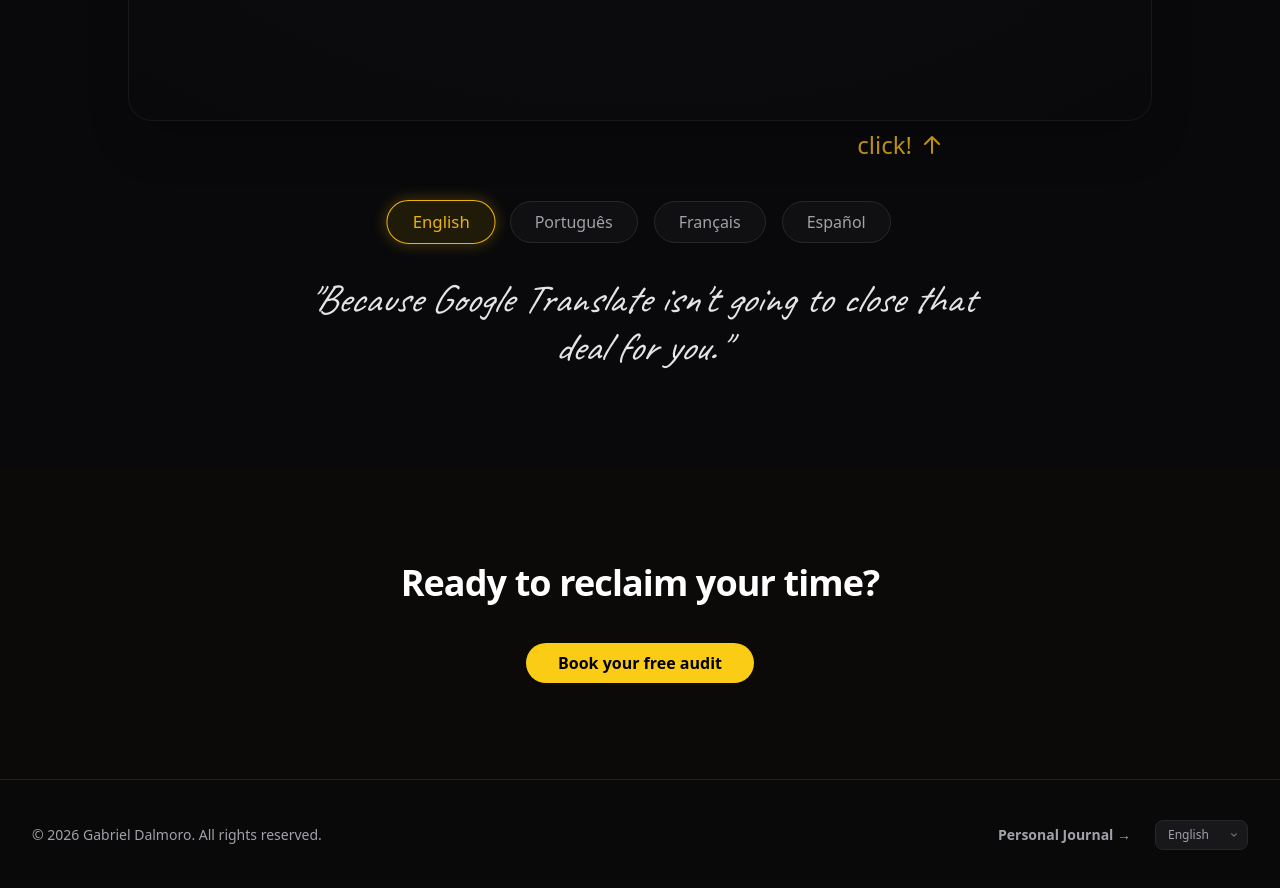
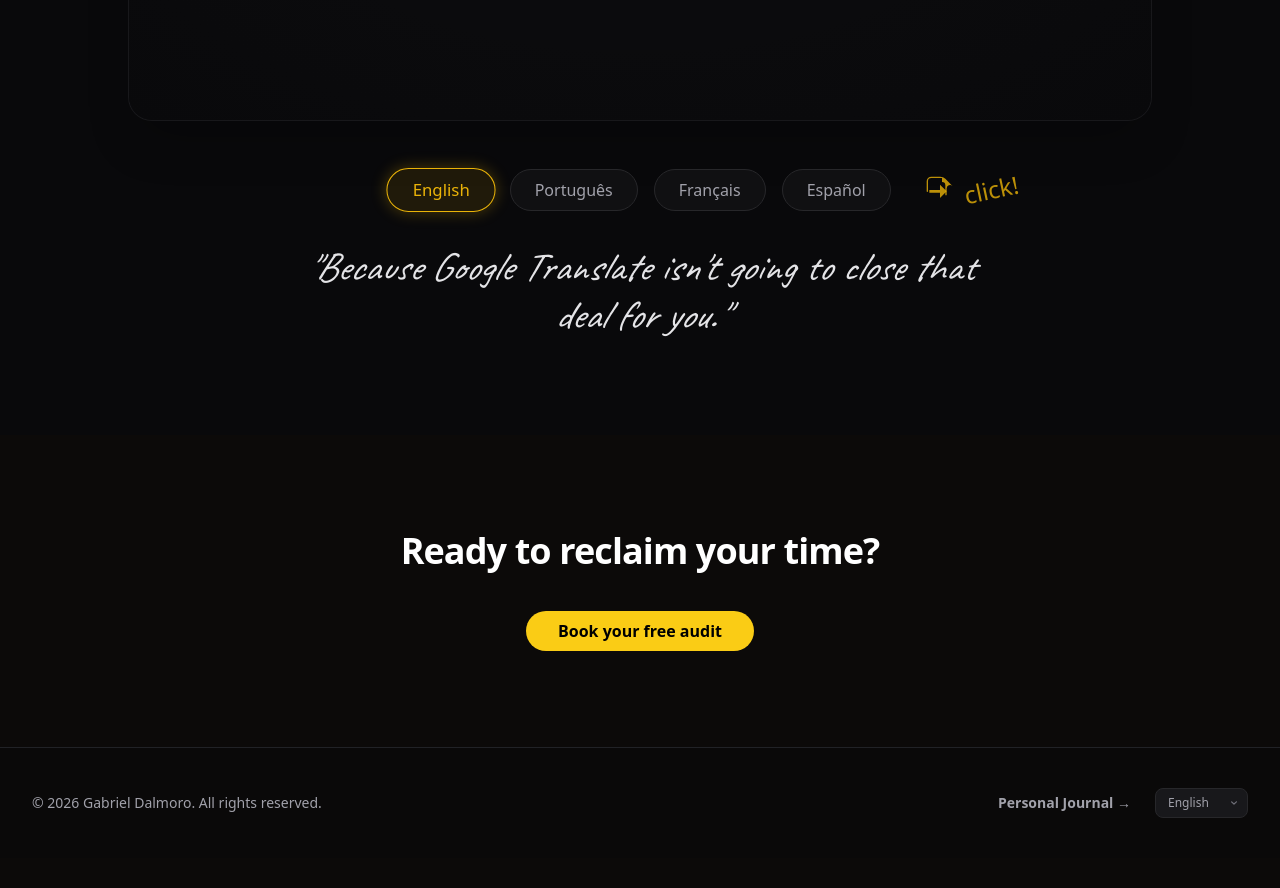
Before and after one commit to Gabriel-Dalmoro/my-website, a Next.js app: page /en in a window 1280 px wide. Shown: the part 4080-4968 px from the top of the page. After the commit the page ends 4938 px from the top, so only its background shows below. Built offline with nearby package versions, Linux system fonts and the light colour scheme.

Commit message:
UI: Refine Global Reach text and Click indicator position

```diff
--- a/components/marketing/GlobalReach.tsx
+++ b/components/marketing/GlobalReach.tsx
@@ -19,7 +19,7 @@ export default function GlobalReach() {
 
     const languageDemos: Record<string, { label: string; text: string }> = {
         en: { label: "English", text: "Because Google Translate isn't going to close that deal for you." },
-        pt: { label: "Português", text: "Conectando culturas com o calor e a agilidade que só o Brasil tem." },
+        pt: { label: "Português", text: "Comunicação clara e eficiente, conectando mercados sem barreiras." },
         fr: { label: "Français", text: "La finesse de la langue pour des relations d'affaires durables." },
         es: { label: "Español", text: "Más que un 'Hola', hablo el idioma de los negocios." },
     };
@@ -90,17 +90,20 @@ export default function GlobalReach() {
                 </div>
 
                 {/* Languages - Interactive Demo */}
-                <div className="flex flex-col items-center mt-12 space-y-8 relative">
+                <div className="flex flex-col items-center mt-12 space-y-8">
 
-                    {/* Click Indicator */}
-                    <div className="absolute -top-8 right-[10%] sm:right-[25%] animate-bounce hidden sm:flex items-center gap-2 text-yellow-500/80 rotate-12">
-                        <span className="font-handwriting text-xl">click!</span>
-                        <svg width="24" height="24" viewBox="0 0 24 24" fill="none" xmlns="http://www.w3.org/2000/svg" className="transform rotate-180">
-                            <path d="M12 4L12 20M12 20L5 13M12 20L19 13" stroke="currentColor" strokeWidth="2" strokeLinecap="round" strokeLinejoin="round" />
+                    <div className="relative z-10">
+                        {/* Click Indicator - Positioned relative to the buttons */}
+                        <div className="absolute -right-32 top-1/2 -translate-y-1/2 hidden sm:flex items-center gap-2 text-yellow-500/80 animate-pulse">
+                            <svg width="32" height="32" viewBox="0 0 24 24" fill="currentColor" xmlns="http://www.w3.org/2000/svg" className="transform rotate-180">
+                                <path d="M7 11L12 6V10H20V12H12V16L7 11Z" />
+                                {/* Simple pointer finger icon */}
+                                <path d="M10.5 18a2.5 2.5 0 0 1-2.5-2.5V8.5a.5.5 0 0 0-1 0v4.793a2.5 2.5 0 0 1-4.268 1.768L2.5 14.854 8 20.354A5.5 5.5 0 0 0 11.854 22H18.5a3.5 3.5 0 0 0 3.5-3.5V11a.5.5 0 0 0-1 0v7.5a2.5 2.5 0 0 1-2.5 2.5h-8z" />
                             </svg>
+                            <span className="font-handwriting text-xl -rotate-12">click!</span>
                         </div>
 
-                    <div className="flex flex-wrap items-center justify-center gap-4 relative z-10">
+                        <div className="flex flex-wrap items-center justify-center gap-4">
                             {Object.entries(languageDemos).map(([code, { label }]) => (
                                 <button
                                     key={code}
@@ -113,6 +116,7 @@ export default function GlobalReach() {
                                     {label}
                                 </button>
                             ))}
+                        </div>
                     </div>
 
                     <div className="h-24 flex items-center justify-center px-4">
```
Lines whose indentation alone changed are shown as unchanged.
